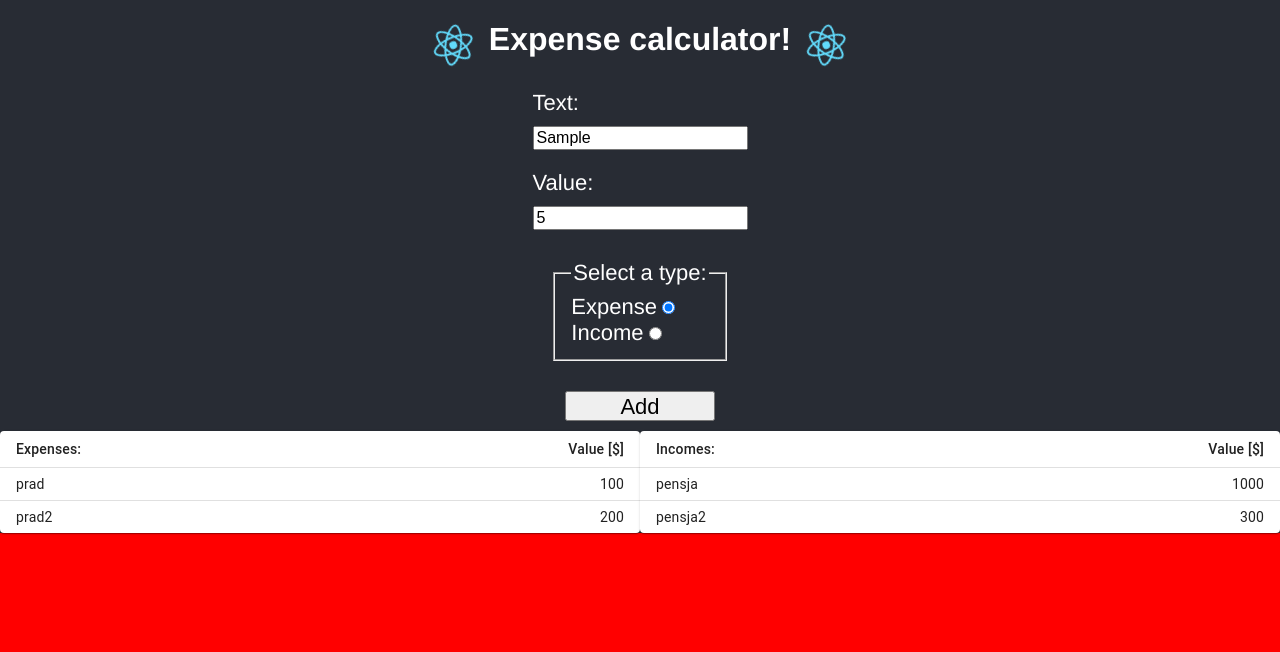
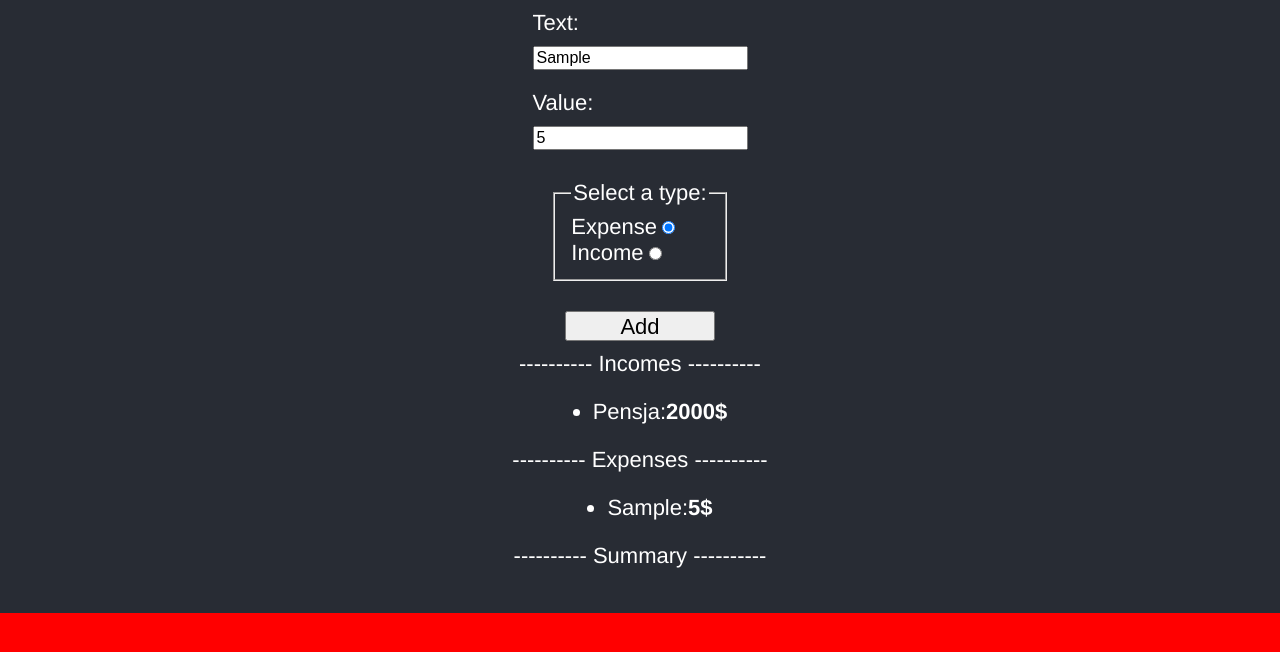
Before and after one commit to devPrzemyslawT/rsbasic-w4e4-expense-calculator, a React (Create React App) app: page / in a window 1280 px wide. Both pictures are taken after typing "Sample", "5" into the empty fields and a click on the button "Add". Shown: the top 652 px of the page. Built offline with nearby package versions, Linux system fonts and the light colour scheme.

Commit message:
list of expenses and incomes improvement, external function created to filtr data i array of object

```diff
--- a/src/App.js
+++ b/src/App.js
@@ -1,40 +1,19 @@
-import logo from "./logo.svg";
 import "./App.css";
 import Form from "./component/Form/Form";
 import List from "./component/List/List";
+import HeaderElem from "./component/Header/header";
+import { incomesData, expensesData } from "./component/Utils/data/data";
 
 function App() {
-	const expensesData = [
-		{
-			text: "prad",
-			value: 100,
-		},
-		{
-			text: "prad2",
-			value: 200,
-		},
-	];
-	const incomesData = [
-		{
-			text: "pensja",
-			value: 1000,
-		},
-		{
-			text: "pensja2",
-			value: 300,
-		},
-	];
 	return (
 		<div className='App'>
-			<div className='App-header'>
-				<img src={logo} className='App-logo' alt='logo' />
-				<h1>Expense calculator!</h1>
-				<img src={logo} className='App-logo' alt='logo' />
-			</div>
+			{/* <div className='App-header'>
+				<HeaderElem></HeaderElem>
+			</div> */}
 			<div className="App-form'">
 				<Form></Form>
 			</div>
-			<div className='App-list'>
+			{/* <div className='App-list'>
 				<List
 					typeElement='Expenses:'
 					typeValue='Value [$]'
@@ -43,7 +22,7 @@ function App() {
 					typeElement='Incomes:'
 					typeValue='Value [$]'
 					data={incomesData}></List>
-			</div>
+			</div> */}
 		</div>
 	);
 }
--- a/src/component/Form/Form.js
+++ b/src/component/Form/Form.js
@@ -1,14 +1,25 @@
 import React from "react";
 import { useState } from "react";
 
+import { filterByType } from "../Utils/Fun/function";
 import "./Form.css";
+
+let nextId = 0;
 const Form = () => {
 	const [formState, setFormState] = useState({
 		text: "",
-		value: 0,
+		value: null,
 		type: "expense",
-		formState: true,
 	});
+
+	const [tableState, setTableState] = useState([
+		{
+			id: 0,
+			text: "Pensja",
+			value: 2000,
+			type: "income",
+		},
+	]);
 
 	const handleOnFormChange = e => {
 		setFormState({
@@ -19,6 +30,20 @@ const Form = () => {
 
 	const handleSubmit = e => {
 		e.preventDefault();
+
+		setTableState(
+			// Replace the state
+			[
+				// with a new array
+				...tableState, // that contains all the old items
+				{
+					id: ++nextId,
+					text: formState.text,
+					value: formState.value,
+					type: formState.type,
+				}, // and one new item at the end
+			]
+		);
 	};
 
 	return (
@@ -64,6 +89,39 @@ const Form = () => {
 			</div>
 
 			<button onClick={handleSubmit}>Add</button>
+			<div>---------- Incomes ----------</div>
+			<ul>
+				{/* {tableState.map(data => { */}
+				{filterByType(tableState, "income").map(data => {
+					const { text, value, type, id } = data;
+
+					return (
+						<li key={id}>
+							<div>
+								{text}:<strong>{value}$</strong>
+							</div>
+						</li>
+					);
+				})}
+			</ul>
+			<div> ---------- Expenses ---------- </div>
+			<ul>
+				{/* {tableState.map(data => { */}
+				{filterByType(tableState, "expense").map(data => {
+					const { text, value, type, id } = data;
+
+					return (
+						<li key={id}>
+							<div>
+								{text}:<strong>{value}$</strong>
+							</div>
+						</li>
+					);
+				})}
+			</ul>
+			<div> ---------- Summary ---------- </div>
+
+			<ul></ul>
 		</form>
 	);
 };
--- /dev/null
+++ b/src/component/Header/header.js
@@ -0,0 +1,14 @@
+import React from "react";
+import logo from "../../logo.svg";
+
+const HeaderElem = () => {
+	return (
+		<div>
+			<img src={logo} className='App-logo' alt='logo' />
+			<h1>Expense calculator!</h1>
+			<img src={logo} className='App-logo' alt='logo' />
+		</div>
+	);
+};
+
+export default HeaderElem;
--- /dev/null
+++ b/src/component/Utils/Fun/function.js
@@ -0,0 +1,4 @@
+export const filterByType = (filteredData, type) => {
+	const filteredNewData = filteredData.filter(value => value.type === type);
+	return filteredNewData;
+};
--- /dev/null
+++ b/src/component/Utils/data/data.js
@@ -0,0 +1,24 @@
+export const expensesData = [
+	{
+		text: "prad",
+		value: 100,
+		type: "Expenses",
+	},
+	{
+		text: "prad2",
+		value: 200,
+		type: "Expenses",
+	},
+];
+export const incomesData = [
+	{
+		text: "pensja",
+		value: 1000,
+		type: "Income",
+	},
+	{
+		text: "pensja2",
+		value: 300,
+		type: "Income",
+	},
+];
```
